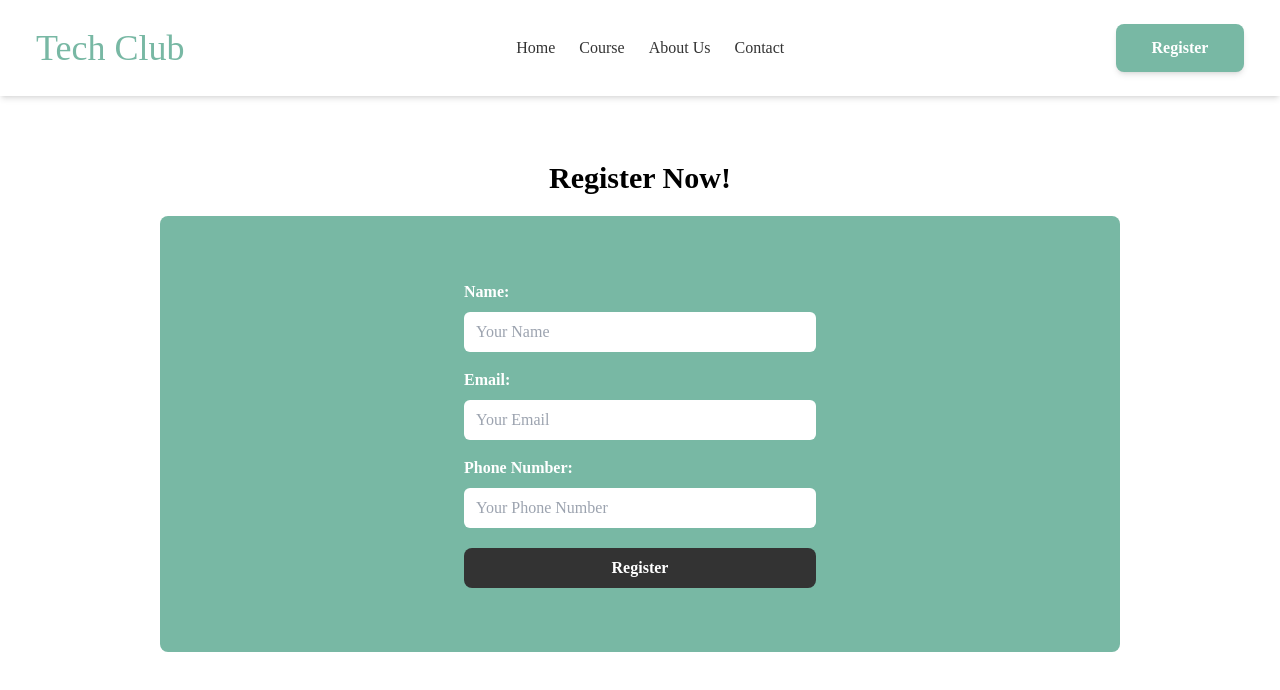
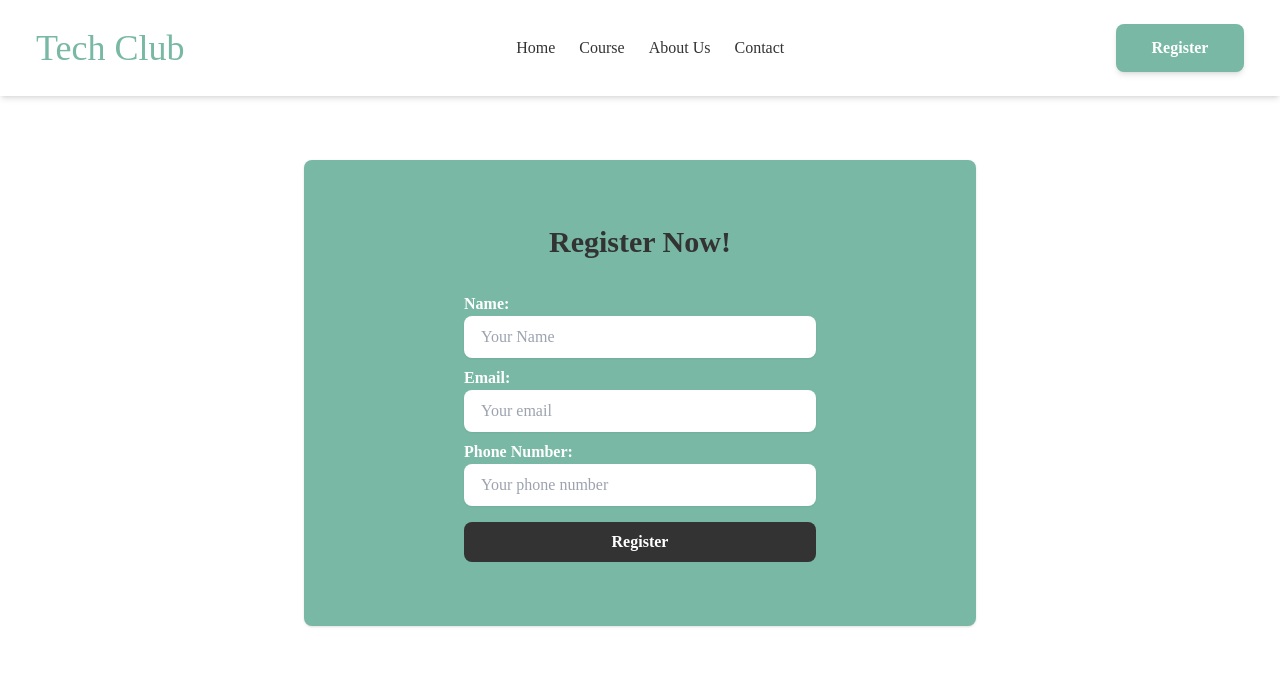
Before and after one commit to godstimedev/techclub-landing-page, a React (Create React App) app: page /registration in a window 1280 px wide. Shown: the top 690 px of the page. Built offline with nearby package versions, Linux system fonts and the light colour scheme.

Commit message:
new changes

```diff
--- a/package.json
+++ b/package.json
@@ -7,6 +7,7 @@
     "@testing-library/react": "^13.3.0",
     "@testing-library/user-event": "^13.5.0",
     "aos": "^3.0.0-beta.6",
+    "framer-motion": "^6.5.1",
     "react": "^18.2.0",
     "react-dom": "^18.2.0",
     "react-icons": "^4.4.0",
--- a/src/components/Hero.jsx
+++ b/src/components/Hero.jsx
@@ -5,9 +5,12 @@ import Testimonial from "./Testimonial";
 import Cta from "./Cta";
 import Footer from "./Footer";
 import { Link } from "react-router-dom";
+import { motion } from "framer-motion";
 import AOS from "aos";
 import "aos/dist/aos.css"; // You can also use <link> for styles
 // ..
+// img
+import Illustration from "../assets/illustration.svg";
 AOS.init();
 
 function Hero() {
@@ -36,21 +39,23 @@ function Hero() {
             THE CURVE!
           </h3>
           <Link to="registration">
-            <button className=" mt-[1rem] py-4 px-6  bg-[#78B8A4] hover:opacity-80 focus:ring-[#333] focus:ring-offset-[#78B8A4] text-[#fff] w-[50%] md:w-[15vw] mx-auto transition ease-in duration-200 text-center text-base font-semibold shadow-md focus:outline-none focus:ring-2 focus:ring-offset-2  rounded-lg">
+            <motion.button className=" mt-[1rem] py-4 px-6  bg-[#78B8A4] hover:opacity-80 focus:ring-[#333] focus:ring-offset-[#78B8A4] text-[#fff] w-[50%] md:w-[15vw] mx-auto transition ease-in duration-200 text-center text-base font-semibold shadow-md focus:outline-none focus:ring-2 focus:ring-offset-2  rounded-lg">
               Get Started
-            </button>
+            </motion.button>
           </Link>
         </div>
         <div
           data-aos="fade-down"
-          style={{
-            backgroundImage: `url("https://img.freepik.com/free-vector/programming-concept-illustration_114360-1351.jpg?w=740&t=st=1656877266~exp=1656877866~hmac=4b2dcbc5bc45899fe0bd561ad29a6f444628ded32c012d35174331bc59d652cc")`,
-            backgroundPosition: "center",
-            backgroundRepeat: "no-repeat",
-            backgroundSize: "100%",
-          }}
-          className=" w-[80%] h-[90%] my-auto mx-auto"
-        ></div>
+          // style={{
+          //   backgroundImage: `url("https://img.freepik.com/free-vector/programming-concept-illustration_114360-1351.jpg?w=740&t=st=1656877266~exp=1656877866~hmac=4b2dcbc5bc45899fe0bd561ad29a6f444628ded32c012d35174331bc59d652cc")`,
+          //   backgroundPosition: "center",
+          //   backgroundRepeat: "no-repeat",
+          //   backgroundSize: "100%",
+          // }}
+          className=" w-[80%]  my-auto mx-auto"
+        >
+          <img src={Illustration} alt="/" />
+        </div>
       </div>
       <Learn />
       <Interactive />
--- a/src/components/Learn.jsx
+++ b/src/components/Learn.jsx
@@ -1,4 +1,5 @@
 import React from "react";
+import { motion } from "framer-motion";
 import { FaHtml5, FaCss3Alt, FaPaintBrush, FaReact } from "react-icons/fa";
 import { SiJavascript } from "react-icons/si";
 import { BiDevices } from "react-icons/bi";
@@ -11,7 +12,7 @@ function Learn() {
           backgroundImage: `url("https://img.freepik.com/free-photo/weathered-gray-concrete-wall-textured-background_53876-102639.jpg?t=st=1656965231~exp=1656965831~hmac=1c2b9e1f255013c30eeba7f01db560d15ab59fd979d50201c6fb29da3d4757ca&w=826")`,
           backgroundPosition: "center",
           backgroundRepeat: "no-repeat",
-          backgroundSize: "cover",
+          backgroundSize: "100% 100%",
           backgroundAttachment: "fixed",
           // maxHeight: "100%",
         }}
@@ -25,7 +26,12 @@ function Learn() {
             data-aos="fade-down-right"
             className="shadow-lg rounded-2xl w-64 h-60 justify-center py-auto p-4 bg-white flex flex-col  items-center text-center"
           >
+            <motion.div
+              whileHover={{ scale: 1.2 }}
+              whileTap={{ scale: 0.8, rotate: -90, borderRadius: "100%" }}
+            >
               <FaHtml5 size={40} className="text-[#78B8A4] inline-block" />
+            </motion.div>
             <div className="w-[85%] pt-2 px-2">
               <h4 className="text-xl font-semibold">HTML</h4>
               <p>Learn the basic building blocks that go into every website.</p>
@@ -35,7 +41,12 @@ function Learn() {
             data-aos="fade-down"
             className="shadow-lg rounded-2xl w-64 h-60 justify-center p-4 bg-white flex flex-col items-center text-center"
           >
+            <motion.div
+              whileHover={{ scale: 1.2 }}
+              whileTap={{ scale: 0.8, rotate: -90, borderRadius: "100%" }}
+            >
               <FaCss3Alt size={40} className="text-[#78B8A4] inline-block" />
+            </motion.div>
             <div className="w-[85%] pt-2 px-2">
               <h4 className="text-xl font-semibold">CSS Essentials</h4>
               <p>Learn about the basic styling of every website.</p>
@@ -45,7 +56,12 @@ function Learn() {
             data-aos="fade-down-left"
             className="shadow-lg rounded-2xl w-64 h-60 justify-center p-4 bg-white flex flex-col items-center text-center"
           >
+            <motion.div
+              whileHover={{ scale: 1.2 }}
+              whileTap={{ scale: 0.8, rotate: -90, borderRadius: "100%" }}
+            >
               <SiJavascript size={40} className="text-[#78B8A4] inline-block" />
+            </motion.div>
             <div className="w-[85%] pt-2 px-2">
               <h4 className="text-xl font-semibold">JAVASCRIPT</h4>
               <p>
@@ -57,7 +73,12 @@ function Learn() {
             data-aos="fade-up-right"
             className="shadow-lg rounded-2xl w-64 h-60 justify-center p-4 bg-white flex flex-col items-center text-center"
           >
+            <motion.div
+              whileHover={{ scale: 1.2 }}
+              whileTap={{ scale: 0.8, rotate: -90, borderRadius: "100%" }}
+            >
               <BiDevices size={40} className="text-[#78B8A4] inline-block" />
+            </motion.div>
             <div className="w-[85%] pt-2 px-2">
               <h4 className="text-xl font-semibold">RESPONSIVE WEB DESIGN</h4>
               <p>
@@ -70,7 +91,12 @@ function Learn() {
             data-aos="fade-up"
             className="shadow-lg rounded-2xl w-64 h-60 justify-center p-4 bg-white flex flex-col items-center text-center"
           >
+            <motion.div
+              whileHover={{ scale: 1.2 }}
+              whileTap={{ scale: 0.8, rotate: -90, borderRadius: "100%" }}
+            >
               <FaPaintBrush size={35} className="text-[#78B8A4] inline-block" />
+            </motion.div>
             <div className="w-[85%] pt-2 px-2">
               <h4 className="text-xl font-semibold">CSS FRAMEWORKS</h4>
               <p>Learn the basic building blocks that go into every website.</p>
@@ -80,7 +106,12 @@ function Learn() {
             data-aos="fade-up-left"
             className="shadow-lg rounded-2xl w-64 h-60 justify-center p-4 bg-white flex flex-col items-center text-center"
           >
+            <motion.div
+              whileHover={{ scale: 1.2 }}
+              whileTap={{ scale: 0.8, rotate: -90, borderRadius: "100%" }}
+            >
               <FaReact size={40} className="text-[#78B8A4] inline-block" />
+            </motion.div>
             <div className="w-[85%] pt-2 px-2">
               <h4 className="text-xl font-semibold">REACT JS</h4>
               <p>Learn the basic building blocks that go into every website.</p>
--- a/src/components/Registration.jsx
+++ b/src/components/Registration.jsx
@@ -6,44 +6,39 @@ AOS.init();
 
 function Registration() {
   return (
-    <div className="h-[calc(100vh-6rem)] w-full py-6 px-2 md:p-[4rem]">
-      <h1 className="text-center text-3xl font-bold mb-5">Register Now!</h1>
+    <form className="h-[calc(100vh-6rem)] flex items-center w-full space-x-3 p-4">
       <div
-        // style={{
-        //   backgroundImage: `url("https://images.unsplash.com/photo-1471107340929-a87cd0f5b5f3?ixlib=rb-1.2.1&ixid=MnwxMjA3fDB8MHxzZWFyY2h8MXx8Ym9vayUyMGFuZCUyMHBlbnxlbnwwfHwwfHw%3D&auto=format&fit=crop&w=500&q=60")`,
-        //   backgroundPosition: "center",
-        //   backgroundRepeat: "no-repeat",
-        //   backgroundSize: "100%",
-        //   borderRadius: "10px",
-        // }}
         data-aos="fade-up"
-        className="bg-[#78b8a4] rounded-lg max-w-[960px] m-auto mt-4"
+        className="w-full max-w-2xl px-[4rem] py-[4rem] m-auto mt-4 md:mt-[3rem] bg-[#78B8A4] rounded-lg shadow "
       >
-        <form className="max-w-[480px] mx-auto  p-[4rem] text-[#333] flex flex-col">
+        <div className="mb-8 text-3xl font-bold text-center text-[#333] ">
+          Register Now!
+        </div>
+        <div className="max-w-[480px] mx-auto  px-[4rem] text-[#333] flex flex-col">
           <label className=" text-[#fff] font-bold">Name:</label>
           <input
             type="text"
+            className=" rounded-lg border-transparent flex-1 appearance-none border border-[#333] w-full py-2 px-4 bg-white text-gray-700 placeholder-gray-400 shadow-sm text-base focus:outline-none focus:ring-2 focus:ring-[#333] focus:border-transparent"
             placeholder="Your Name"
-            className="my-2 py-2 px-3 w-auto h-[5vh] rounded-md border-solid border-[#333] outline-none focus:ring-2 focus:ring-[#333]"
           />
           <label className="text-[#fff] font-bold mt-2">Email:</label>
           <input
-            className=" my-2 py-2 px-3 w-auto h-[5vh] rounded-md border-solid outline-none border-[#333] focus:ring-2 focus:ring-[#333]"
             type="email"
-            placeholder="Your Email"
+            className=" rounded-lg border-transparent flex-1 appearance-none border border-[#333] w-full py-2 px-4 bg-white text-gray-700 placeholder-gray-400 shadow-sm text-base focus:outline-none focus:ring-2 focus:ring-[#333] focus:border-transparent"
+            placeholder="Your email"
           />
           <label className="text-[#fff] font-bold mt-2">Phone Number:</label>
           <input
-            className=" my-2 py-2 px-3 w-auto h-[5vh] rounded-md border-solid border-[#333] outline-none focus:ring-2 focus:ring-[#333]"
             type="tel"
-            placeholder="Your Phone Number"
+            className=" rounded-lg border-transparent flex-1 appearance-none border border-[#333] w-full py-2 px-4 bg-white text-gray-700 placeholder-gray-400 shadow-sm text-base focus:outline-none focus:ring-2 focus:ring-[#333] focus:border-transparent"
+            placeholder="Your phone number"
           />
-          <button className="mt-3 px-2 bg-[#333] py-2 rounded-lg text-[#fff] hover:opacity-90 focus:ring-[#333] focus:ring-offset-[#333]  w-full transition ease-in duration-200 text-center text-base font-semibold">
+          <button className="mt-4 px-2 bg-[#333] py-2 rounded-lg text-[#fff] hover:opacity-90 focus:ring-[#333] focus:ring-offset-[#333]  w-full transition ease-in duration-200 text-center text-base font-semibold">
             Register
           </button>
-        </form>
+        </div>
       </div>
-    </div>
+    </form>
   );
 }
 
```
Also changed, not shown: src/assets/illustration.svg (added), 1 other file (tests, documents, lock files or other folders). Lines whose indentation alone changed are shown as unchanged.
